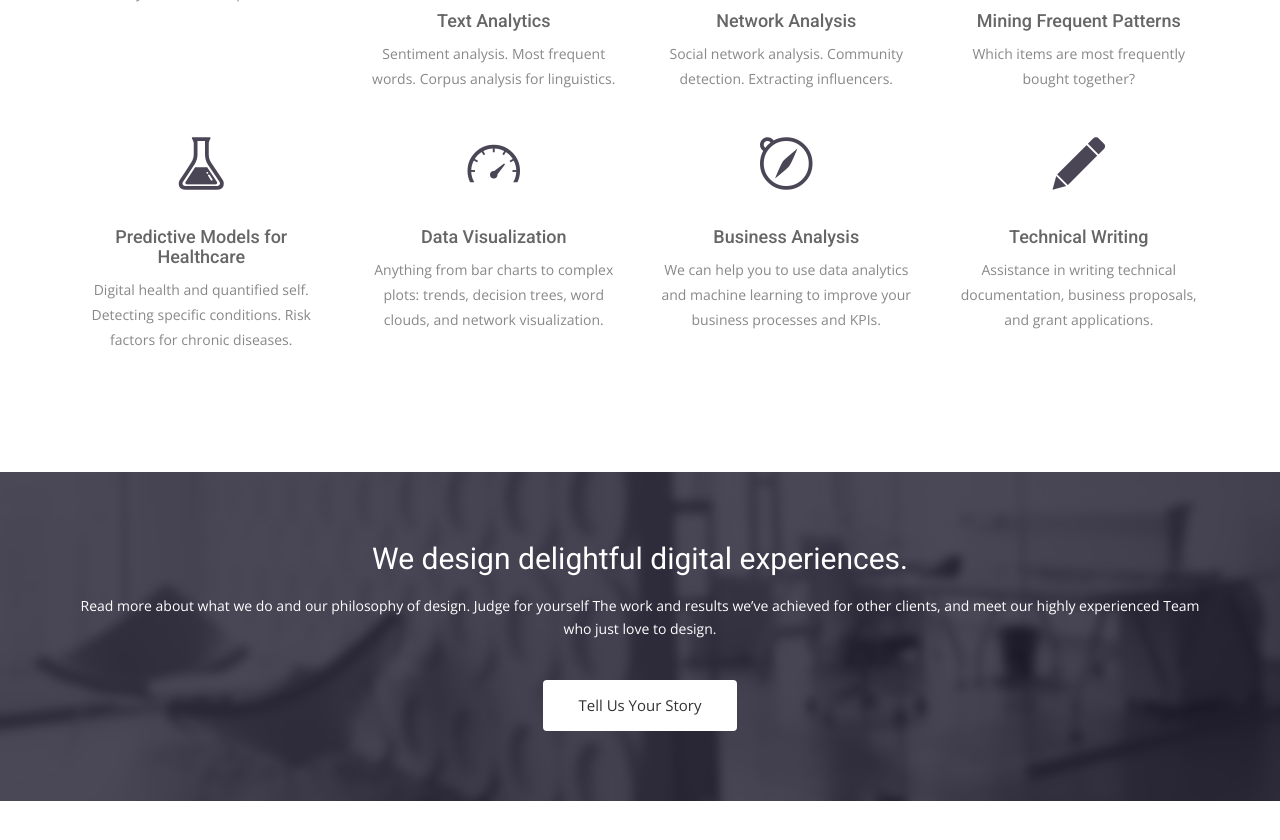
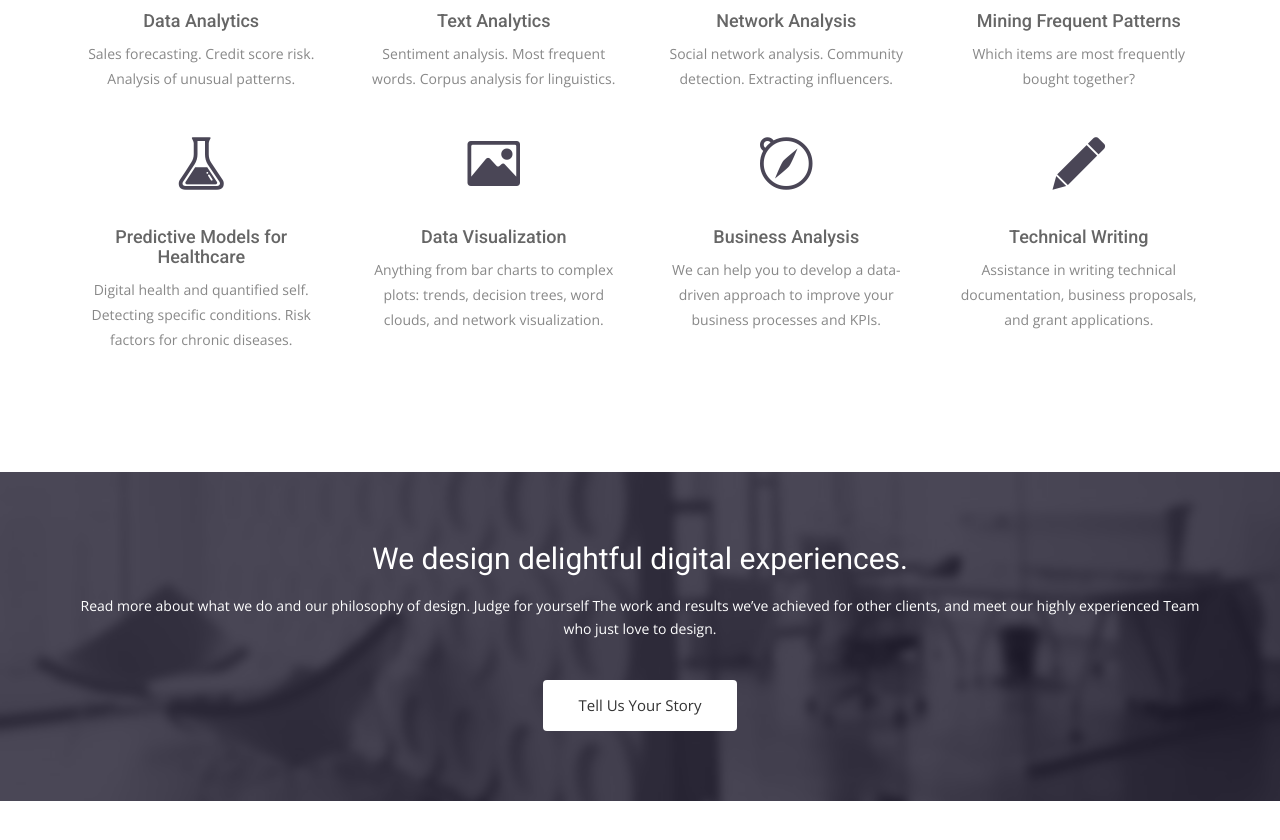
Before and after one commit to deeplearnit/deeplearnit.github.io, a Jekyll site: the page built from index.html, in a window 1280 px wide and 900 px high, scrolled down 2344 px. Shown: the top 840 px of the window. Built offline with Jekyll 4.4.1, drawn with Linux system fonts in a browser that asks for light colours; nearby versions of some CDN libraries; some web fonts are replaced.

Commit message:
Update icon for dataviz

```diff
--- a/index.html
+++ b/index.html
@@ -66,7 +66,7 @@
     <div class="row ">
       <div class="col-sm-6 col-md-3">
         <div class="service-item">
-          <i class="icon ion-analytics"></i>
+          <i class="icon ion-search"></i>
           <h4>Data Analytics</h4>
           <p>Sales forecasting. Credit score risk. Analysis of unusual patterns.  </p>
         </div>
@@ -101,7 +101,7 @@
       </div>
       <div class="col-sm-6 col-md-3">
         <div class="service-item">
-          <i class="ion-speedometer"></i>
+          <i class="ion-image"></i>
           <h4>Data Visualization</h4>
           <p> Anything from bar charts to complex plots: trends, decision trees, word clouds, and network visualization. </p>
         </div>
@@ -110,7 +110,7 @@
         <div class="service-item">
           <i class="ion-compass"></i>
           <h4>Business Analysis</h4>
-          <p>We can help you to use data analytics and machine learning to improve your business processes and KPIs. </p>
+          <p>We can help you to develop a data-driven approach to improve your business processes and KPIs. </p>
         </div>
       </div>
       <div class="col-sm-6 col-md-3">
```
